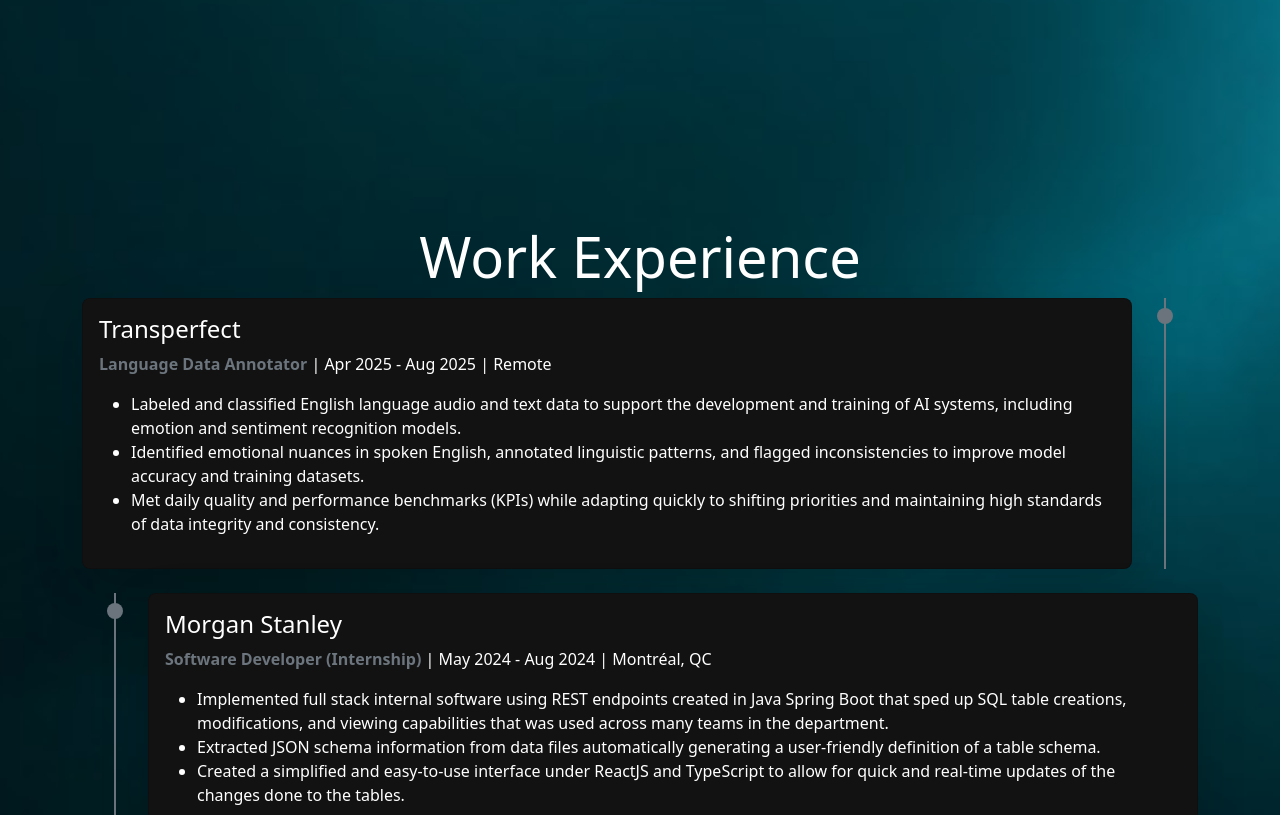
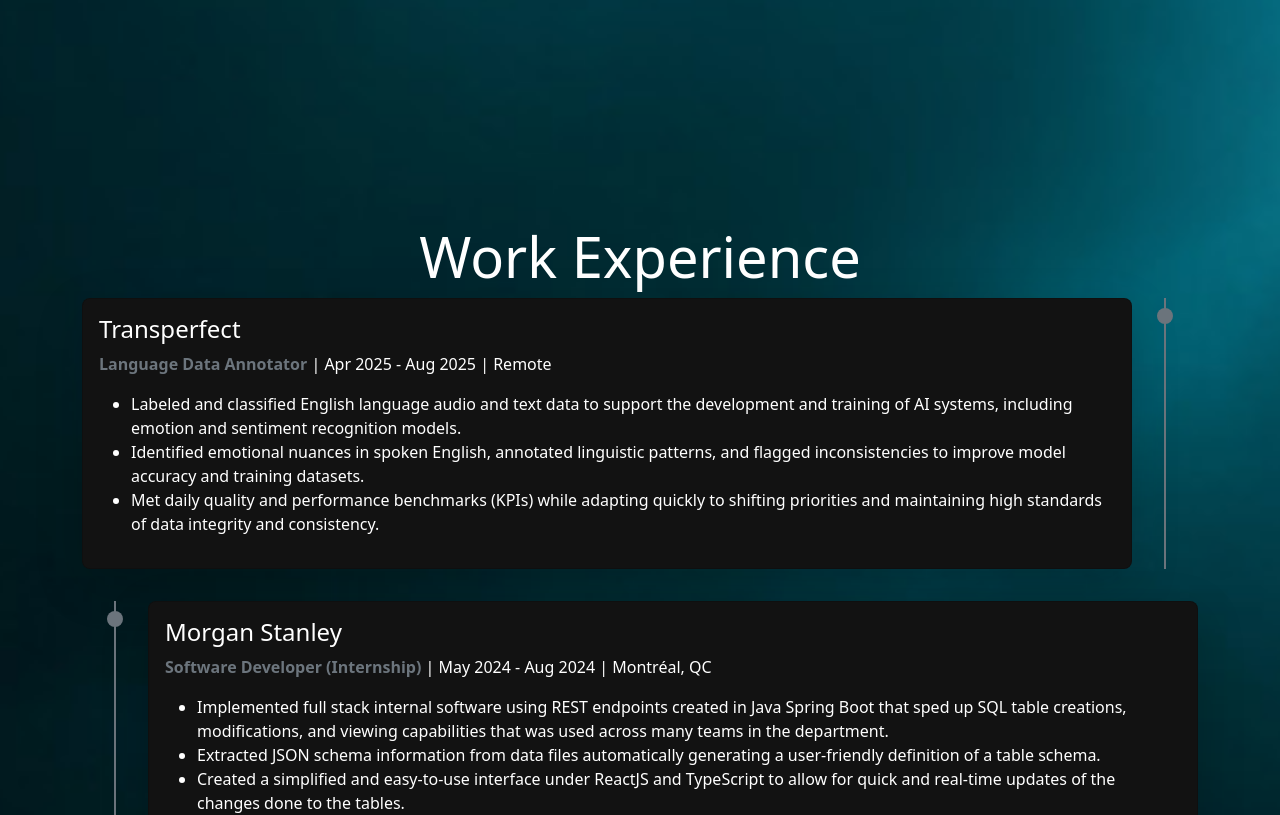
Before and after one commit to hulksunil/My-Portfolio, a React (Create React App) app: page / in a window 1280 px wide. Shown: the part 737-1552 px from the top of the page. Built offline with nearby package versions, Linux system fonts and the light colour scheme.

Commit message:
changed github color and added a bit more spacing between work experience cards

```diff
--- a/src/App.css
+++ b/src/App.css
@@ -4,7 +4,7 @@
   --text-color: #fff;
   --secondary-text-color: #ababab;
   --linkedin-color: #00a4fc;
-  --github-color: #f4cab1;
+  --github-color: #59636e;
   /* --accent_color: #1866a5; */
   --accent_color: #1a262c;
   /* --accent_color_dark: #051a27;  */
--- a/src/components/Experience.js
+++ b/src/components/Experience.js
@@ -20,7 +20,7 @@
       key={index}
     >
       <div className="timeline-dot" />
-      <Card className="experienceCard shadow-lg rounded-3 mb-4 timeline-card">
+      <Card className="experienceCard shadow-lg rounded-3 mb-6 timeline-card">
         <Card.Body>
           <h4>{exp.company}</h4>
           <p>
```
